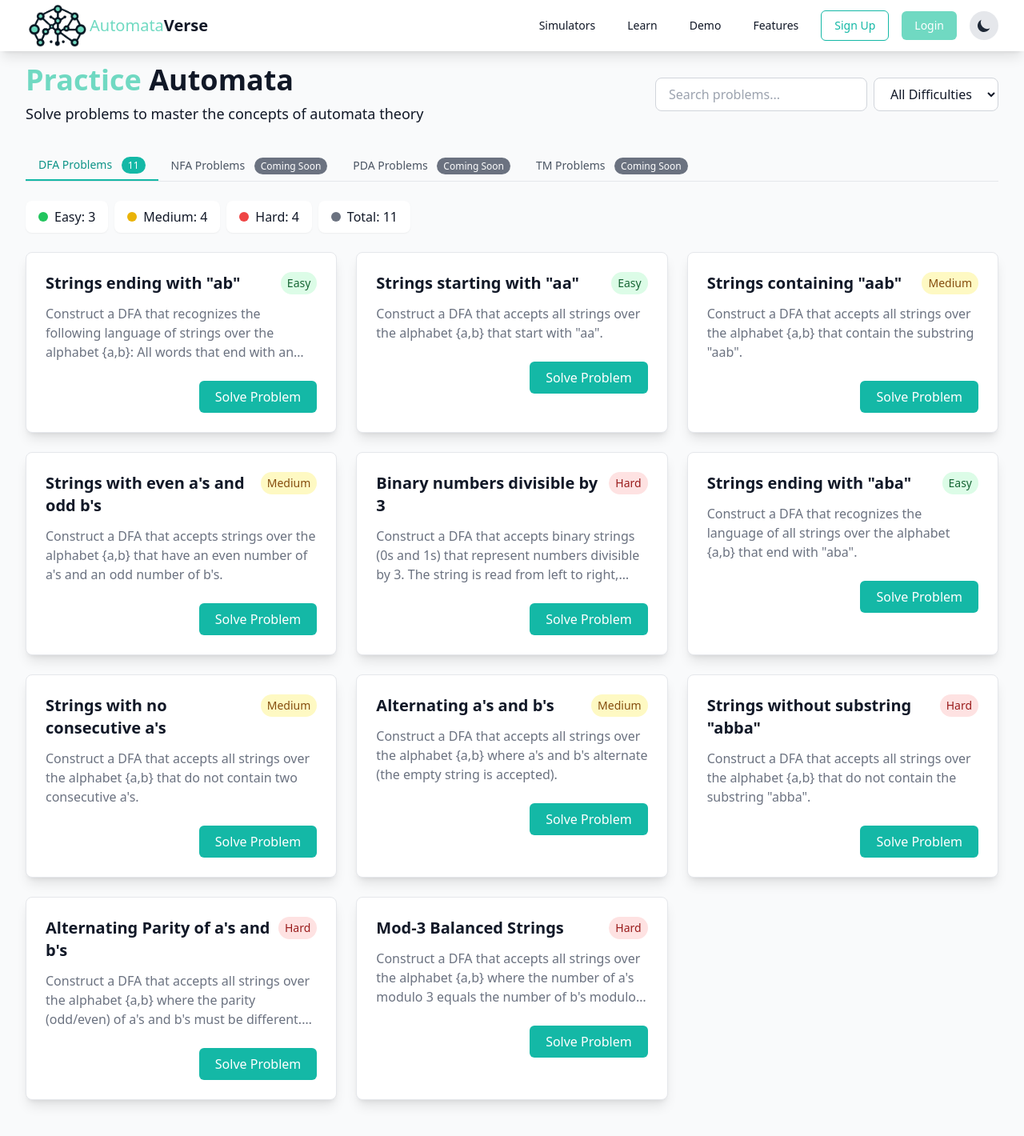
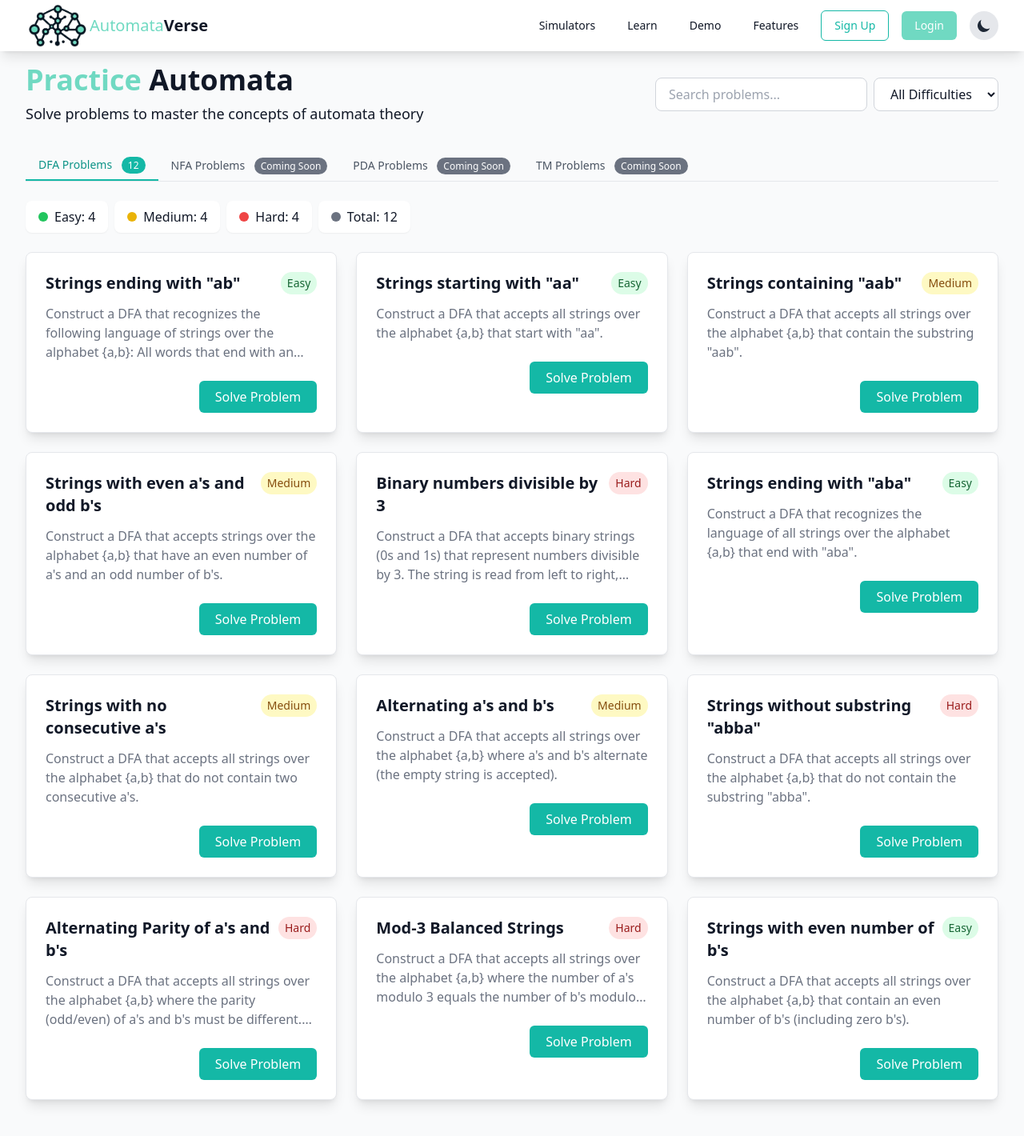
Before and after one commit to robinsingh-ai/AutomataVerse, a Next.js app: page /learn in a window 1280 px wide. Shown: the top 1420 px of the page at 80% size. Built offline with nearby package versions, Linux system fonts and the light colour scheme; no server answers.

Commit message:
added one more problem

```diff
--- a/src/simulators/dfa/problemsets/problems.ts
+++ b/src/simulators/dfa/problemsets/problems.ts
@@ -119,4 +119,13 @@ export const DFA_PROBLEMS: Record<string, DFAProblem> = {
     reject: ["a", "b", "aab", "abb", "bba", "aaabb", "abbba", "aaaaab"],
     difficulty: "Hard",
   },
+  "dfa-even-bs": {
+    id: "dfa-even-bs",
+    title: "Strings with even number of b's",
+    description:
+      "Construct a DFA that accepts all strings over the alphabet {a,b} that contain an even number of b's (including zero b's).",
+    accept: ["", "a", "aa", "bb", "aaa", "abb", "bab", "bba", "aabb"],
+    reject: ["b", "ab", "ba", "aab", "aba", "baa", "bbb"],
+    difficulty: "Easy",
+  },
 };
```
